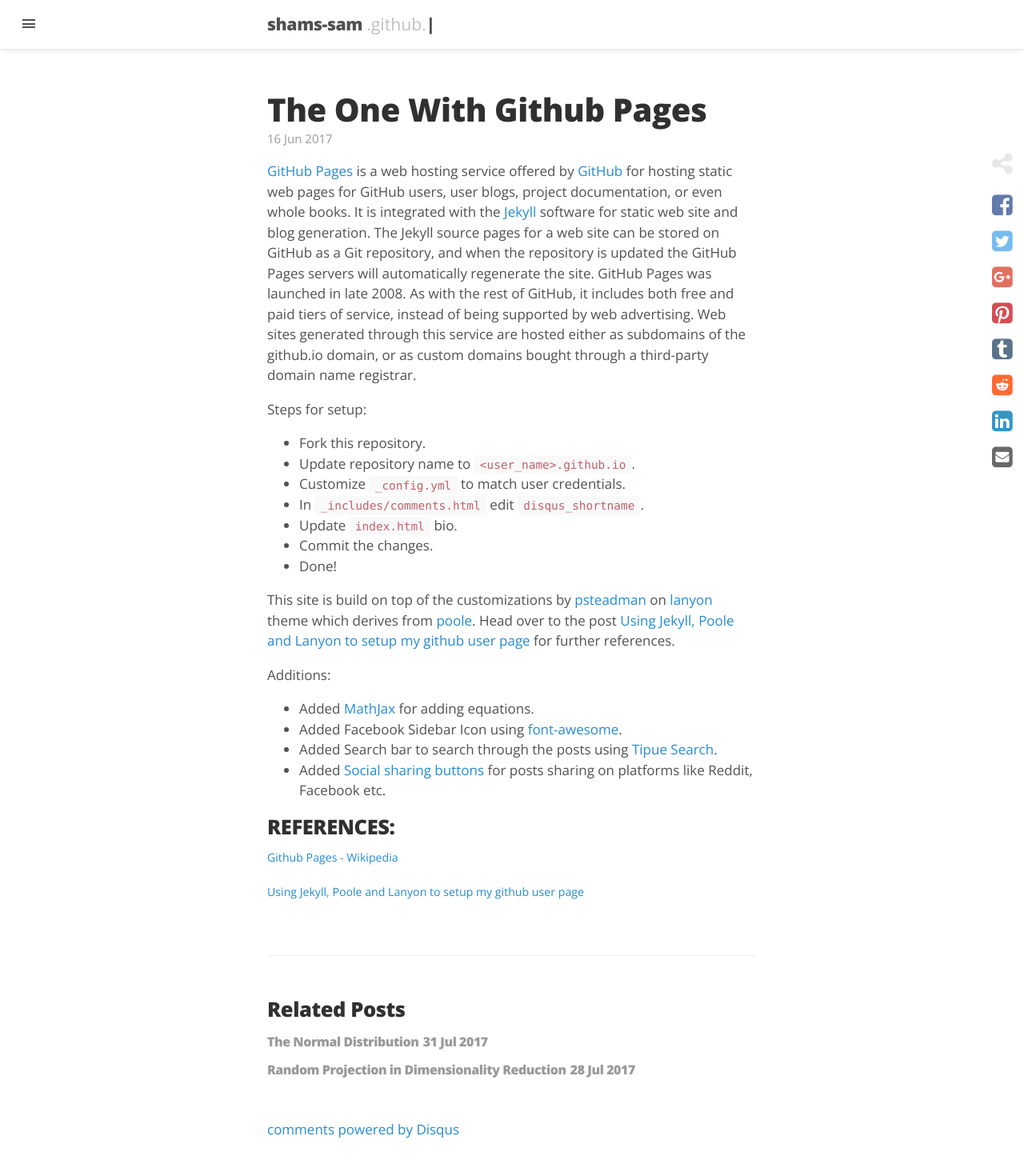
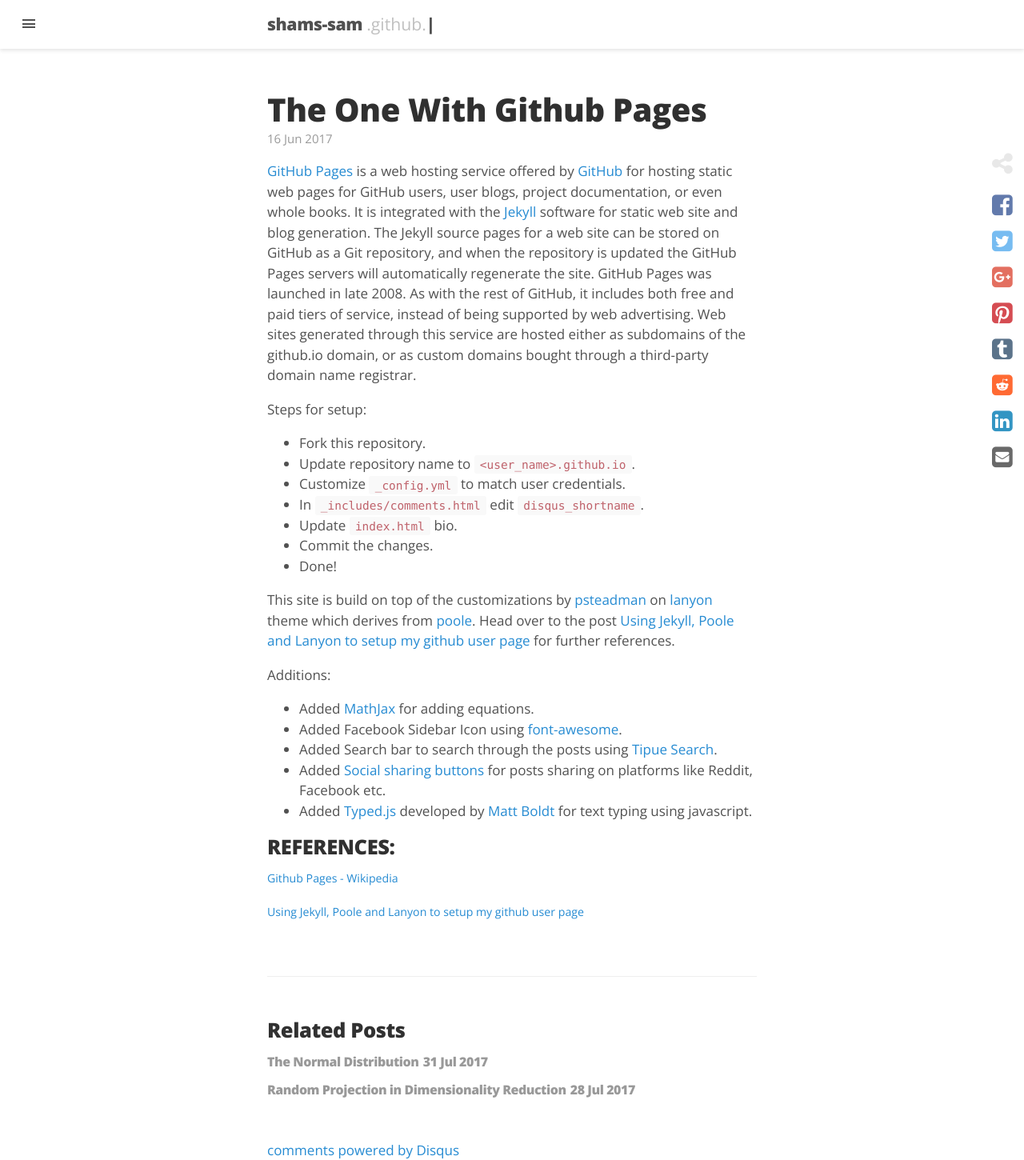
Before and after one commit to shreyasrh9/github-page-v2, a Jekyll site: the page built from _posts/2017-06-16-initial-site-setup.md, in a window 1280 px wide. Shown: the whole page at 80% size. Built offline with Jekyll 4.4.1, drawn with Linux system fonts in a browser that asks for light colours; nearby versions of some CDN libraries; comment, search, counter and statistics services are not loaded; before the commit the page ends 1425 px from its top, so only the background shows below that.

Commit message:
initial_site_setup_post_update

```diff
--- a/_posts/2017-06-16-initial-site-setup.md
+++ b/_posts/2017-06-16-initial-site-setup.md
@@ -28,6 +28,7 @@
 * Added Facebook Sidebar Icon using [font-awesome](http://fontawesome.io/).
 * Added Search bar to search through the posts using [Tipue Search](https://github.com/jekylltools/jekyll-tipue-search).
 * Added [Social sharing buttons](https://mycyberuniverse.com/web/social-media-share-bar-jekyll-blog-website.html) for posts sharing on platforms like Reddit, Facebook etc.
+* Added [Typed.js](https://github.com/mattboldt/typed.js/) developed by [Matt Boldt](https://www.mattboldt.com) for text typing using javascript.
 
 ## REFERENCES:
 
```
